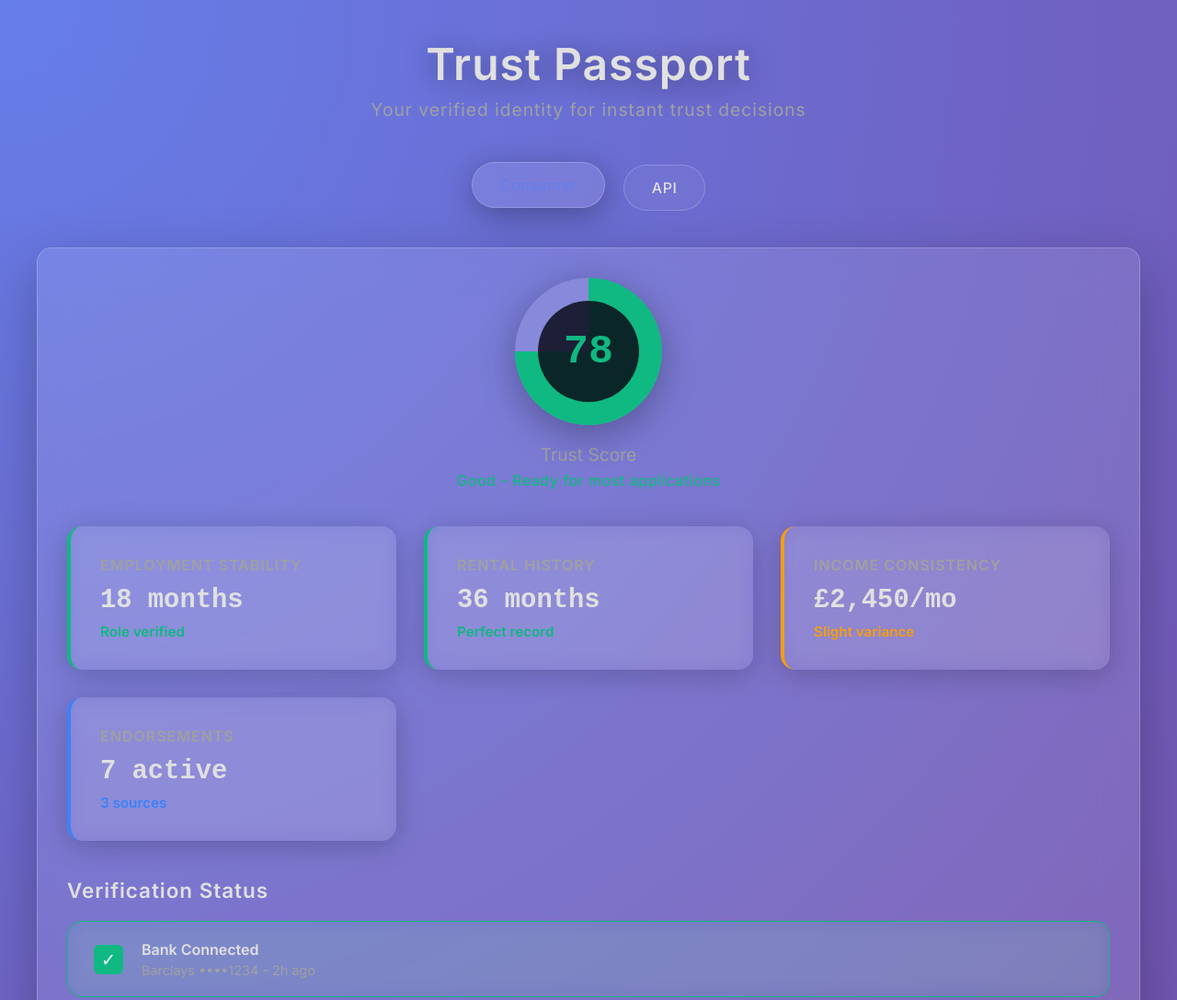
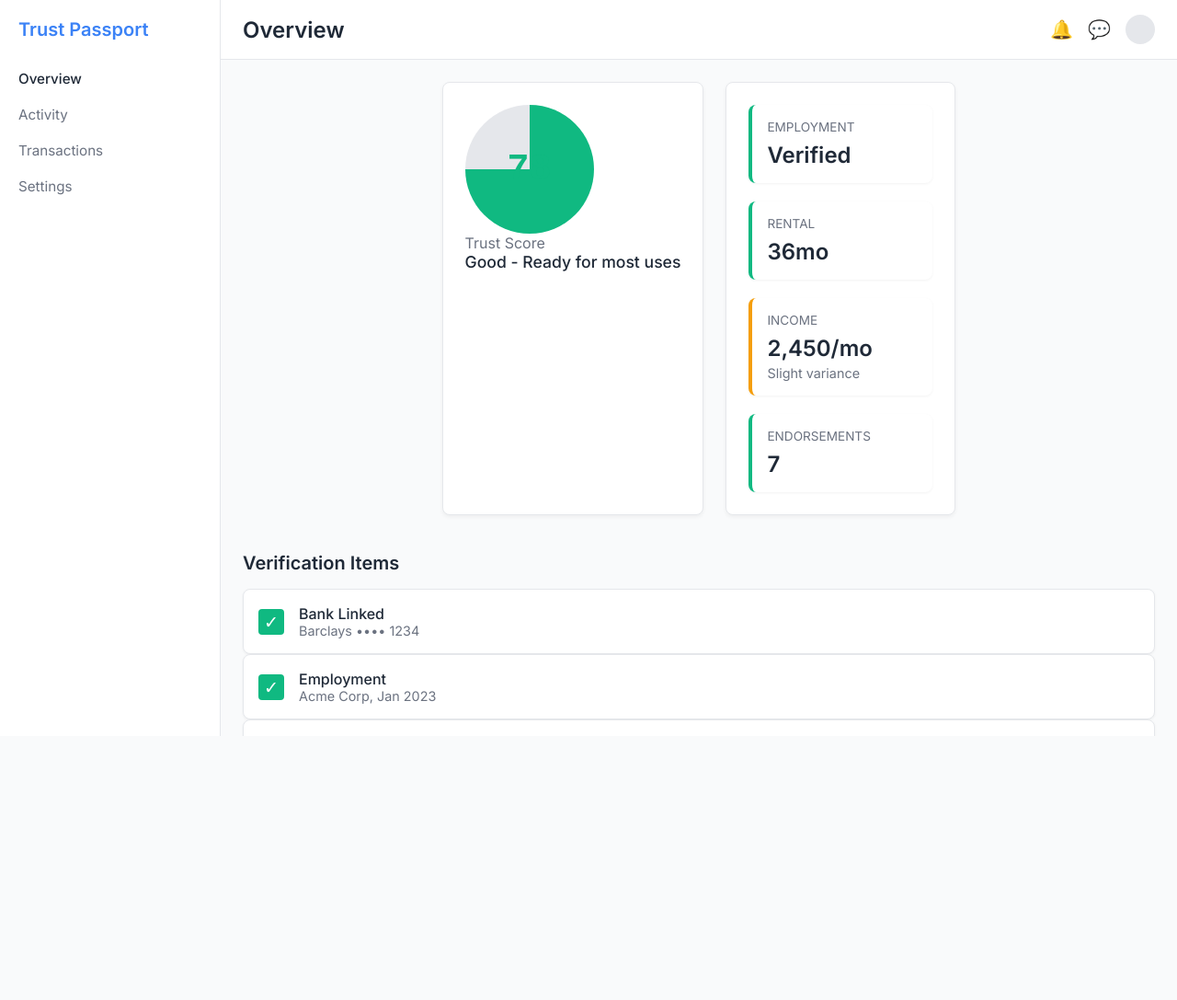
Before and after one commit to lukevonbergen/TrustPassport, a plain HTML site: page index.html in a window 1280 px wide. Shown: the top 1087 px of the page at 92% size. After the commit the page ends 800 px from the top, so only its background shows below. Drawn offline with Linux system fonts and the light colour scheme.

Commit message:
Update index.html

```diff
--- a/index.html
+++ b/index.html
@@ -3,310 +3,326 @@
 <head>
   <meta charset="UTF-8">
   <meta name="viewport" content="width=device-width, initial-scale=1.0">
-  <title>Trust Passport Dashboard</title>
-  <!-- Google Font -->
+  <title>Trust Passport MVP</title>
   <link href="https://fonts.googleapis.com/css2?family=Inter:wght@300;400;500;600;700&display=swap" rel="stylesheet">
   <style>
     :root {
-      --primary: #667eea;
-      --secondary: #764ba2;
-      --accent: #10b981;
-      --warning: #f59e0b;
-      --info: #3b82f6;
-      --bg-dark: rgba(10, 14, 25, 0.85);
-      --bg-glass: rgba(255, 255, 255, 0.1);
-      --bg-light: rgba(255, 255, 255, 0.05);
-      --text-light: #e0e0e0;
-      --text-muted: #a0a0a0;
-      --radius: 16px;
-      --transition: 0.4s ease;
-      --spacing: 40px;
+      --primary: #3B82F6;
+      --secondary: #2563EB;
+      --accent: #10B981;
+      --warning: #F59E0B;
+      --danger: #EF4444;
+      --bg: #F9FAFB;
+      --card-bg: #FFFFFF;
+      --text: #1F2937;
+      --text-muted: #6B7280;
+      --border: #E5E7EB;
+      --radius: 8px;
+      --shadow: rgba(0, 0, 0, 0.05);
+      --transition: 0.2s;
     }
-    * {
-      margin: 0;
-      padding: 0;
-      box-sizing: border-box;
-      scroll-behavior: smooth;
-    }
+    * { margin: 0; padding: 0; box-sizing: border-box; }
     body {
       font-family: 'Inter', sans-serif;
-      background: radial-gradient(circle at top left, var(--primary), var(--secondary));
-      color: var(--text-light);
-      min-height: 100vh;
+      background: var(--bg);
+      color: var(--text);
       display: flex;
-      justify-content: center;
-      align-items: flex-start;
-      padding: var(--spacing);
+      height: 100vh;
+      overflow: hidden;
     }
-    .container {
-      width: 100%;
-      max-width: 1300px;
+    /* Sidebar */
+    .sidebar {
+      width: 240px;
+      background: var(--card-bg);
+      border-right: 1px solid var(--border);
+      padding: 20px;
+      display: flex;
+      flex-direction: column;
+    }
+    .sidebar h2 {
+      font-size: 1.25rem;
+      font-weight: 600;
+      margin-bottom: 2rem;
+      color: var(--primary);
+    }
+    .nav-item {
+      font-size: 0.95rem;
+      margin-bottom: 1.25rem;
+      cursor: pointer;
+      color: var(--text-muted);
+      transition: color var(--transition);
+    }
+    .nav-item.active, .nav-item:hover {
+      color: var(--text);
+      font-weight: 500;
+    }
+    /* Main Content */
+    .main {
+      flex: 1;
+      display: flex;
+      flex-direction: column;
+      overflow-y: auto;
     }
     header {
-      text-align: center;
-      margin-bottom: calc(var(--spacing) * 1.2);
-      letter-spacing: 1px;
+      background: var(--card-bg);
+      padding: 16px 24px;
+      border-bottom: 1px solid var(--border);
+      display: flex;
+      justify-content: space-between;
+      align-items: center;
     }
-    header h1 {
-      font-size: 3rem;
+    .header-left h1 {
+      font-size: 1.5rem;
       font-weight: 600;
-      margin-bottom: 8px;
-      text-shadow: 0 4px 30px rgba(0,0,0,0.4);
     }
-    header p {
-      font-size: 1.2rem;
+    .header-right {
+      display: flex;
+      align-items: center;
+      gap: 16px;
+    }
+    .header-right .icon {
+      font-size: 1.25rem;
       color: var(--text-muted);
+      cursor: pointer;
     }
-    nav.tabs {
-      display: flex;
+    .avatar {
+      width: 32px; height: 32px;
+      border-radius: 50%;
+      background: var(--border);
+    }
+    /* Content Sections */
+    .content {
+      padding: 24px;
+      display: none;
+      animation: fadeIn 0.3s ease;
+    }
+    .content.active { display: block; }
+    @keyframes fadeIn { from { opacity: 0; transform: translateY(10px);} to { opacity: 1; transform: translateY(0);} }
+    .section {
+      margin-bottom: 2.5rem;
+    }
+    .section-title {
+      font-size: 1.25rem;
+      font-weight: 600;
+      margin-bottom: 1rem;
+    }
+    /* Trust Score Card */
+    .card {
+      background: var(--card-bg);
+      border: 1px solid var(--border);
+      border-radius: var(--radius);
+      padding: 24px;
+      box-shadow: 0 2px 4px var(--shadow);
+    }
+    .flex { display: flex; gap: 24px; }
+    .flex-center { align-items: center; }
+    .trust-score {
       justify-content: center;
-      gap: 20px;
-      margin-bottom: var(--spacing);
-    }
-    .tab {
-      background: var(--bg-light);
-      padding: 14px 30px;
-      border-radius: 999px;
-      cursor: pointer;
-      font-weight: 500;
-      letter-spacing: 0.5px;
-      backdrop-filter: blur(10px);
-      border: 1px solid rgba(255,255,255,0.2);
-      transition: all var(--transition);
-    }
-    .tab.active,
-    .tab:hover {
-      background: var(--bg-glass);
-      color: var(--primary);
-      transform: translateY(-3px);
-      box-shadow: 0 8px 35px rgba(0,0,0,0.3);
-    }
-    .dashboard {
-      background: var(--bg-glass);
-      border: 1px solid rgba(255,255,255,0.2);
-      backdrop-filter: blur(20px);
-      border-radius: var(--radius);
-      padding: calc(var(--spacing) * 0.8);
-      box-shadow: 0 20px 60px rgba(0,0,0,0.25);
-      display: none;
-      margin-bottom: var(--spacing);
-    }
-    .dashboard.active { display: block; }
-    .trust-score {
-      text-align: center;
-      margin-bottom: var(--spacing);
     }
     .score-circle {
-      width: 160px;
-      height: 160px;
+      width: 140px; height: 140px;
       border-radius: 50%;
-      background: conic-gradient(var(--accent) 0deg 270deg, rgba(255,255,255,0.1) 270deg 360deg);
+      background: conic-gradient(var(--accent) 0deg 270deg, var(--border) 270deg 360deg);
+      display: flex; align-items: center; justify-content: center;
+      margin-right: 24px;
+    }
+    .score-num {
+      font-size: 2.5rem;
+      font-weight: 700;
+      color: var(--accent);
+      font-family: monospace;
+    }
+    .score-details {
+      display: flex; flex-direction: column;
+      justify-content: center;
+    }
+    .score-label { font-size: 1rem; color: var(--text-muted); }
+    .score-text { font-size: 1.1rem; font-weight: 500; color: var(--text); }
+    /* Metrics Grid */
+    .metrics-grid {
+      display: grid;
+      grid-template-columns: repeat(auto-fit, minmax(200px, 1fr));
+      gap: 20px;
+    }
+    .metric {
+      padding: 16px;
+      border-radius: var(--radius);
+      background: var(--card-bg);
+      border-left: 4px solid var(--accent);
+      box-shadow: 0 1px 3px var(--shadow);
+    }
+    .metric.warning { border-left-color: var(--warning); }
+    .metric.danger  { border-left-color: var(--danger); }
+    .metric .title { font-size: 0.85rem; text-transform: uppercase; color: var(--text-muted); margin-bottom: 8px; }
+    .metric .value { font-size: 1.5rem; font-weight: 600; color: var(--text); }
+    .metric .status { font-size: 0.9rem; color: var(--text-muted); margin-top: 4px; }
+    /* Verification List */
+    .list-item {
+      background: var(--card-bg);
+      border: 1px solid var(--border);
+      border-radius: var(--radius);
+      padding: 16px;
       display: flex;
       align-items: center;
-      justify-content: center;
-      margin: 0 auto 20px;
-      position: relative;
-      box-shadow: 0 10px 40px rgba(0,0,0,0.3);
+      gap: 16px;
+      box-shadow: 0 1px 3px var(--shadow);
+      transition: background var(--transition);
     }
-    .score-circle::before {
-      content: '';
-      width: 110px;
-      height: 110px;
-      background: var(--bg-dark);
+    .list-item:hover { background: #FFFFFF; }
+    .list-item .icon {
+      font-size: 1.2rem;
+      width: 28px; height: 28px;
+      display: flex; align-items: center; justify-content: center;
+      color: #FFF; border-radius: 4px;
+    }
+    .list-item.verified .icon { background: var(--accent); }
+    .list-item.pending  .icon { background: var(--warning); }
+    .list-item.failed   .icon { background: var(--danger); }
+    .list-item .text { flex: 1; }
+    .list-item .text .heading { font-weight: 500; }
+    .list-item .text .sub { font-size: 0.9rem; color: var(--text-muted); }
+    /* Table for Transactions */
+    table {
+      width: 100%; border-collapse: collapse;
+      background: var(--card-bg); border: 1px solid var(--border);
+      border-radius: var(--radius); overflow: hidden;
+      box-shadow: 0 1px 3px var(--shadow);
+    }
+    th, td {
+      padding: 12px 16px; text-align: left; font-size: 0.9rem;
+    }
+    th { background: var(--bg); font-weight: 600; color: var(--text);
+      border-bottom: 1px solid var(--border);
+    }
+    tr:not(:last-child) td { border-bottom: 1px solid var(--border); }
+    /* Toggle Switch */
+    .toggle {
+      position: relative; width: 40px; height: 20px;
+    }
+    .toggle input { opacity: 0; width: 0; height: 0; }
+    .slider {
+      position: absolute; cursor: pointer;
+      top: 0; left: 0; right: 0; bottom: 0;
+      background: var(--border);
+      transition: .2s;
+      border-radius: 20px;
+    }
+    .slider:before {
+      position: absolute; content: "";
+      height: 16px; width: 16px;
+      left: 2px; bottom: 2px;
+      background: white;
+      transition: .2s;
       border-radius: 50%;
-      position: absolute;
     }
-    .score-number {
-      font-size: 2.8rem;
-      font-weight: 700;
-      color: var(--accent);
-      z-index: 1;
-      font-family: monospace;
-    }
-    .score-label {
-      font-size: 1.2rem;
-      color: var(--text-muted);
-      margin-bottom: 6px;
-    }
-    .score-description {
-      font-size: 1rem;
-      font-weight: 500;
-      letter-spacing: 0.5px;
-      color: var(--accent);
-    }
-    .metrics-grid {
-      display: grid;
-      grid-template-columns: repeat(auto-fit, minmax(300px, 1fr));
-      gap: 30px;
-      margin-bottom: var(--spacing);
-    }
-    .card {
-      background: var(--bg-light);
-      border-radius: var(--radius);
-      padding: 32px;
-      position: relative;
-      transition: all var(--transition);
-      border-left: 4px solid var(--accent);
-      backdrop-filter: blur(10px);
-      box-shadow: 0 6px 30px rgba(0,0,0,0.2);
-    }
-    .card:hover {
-      transform: translateY(-5px) scale(1.02);
-      box-shadow: 0 12px 45px rgba(0,0,0,0.35);
-    }
-    .card.warning { border-left-color: var(--warning); }
-    .card.info { border-left-color: var(--info); }
-    .card .title {
-      font-size: 1rem;
-      text-transform: uppercase;
-      color: var(--text-muted);
-      margin-bottom: 12px;
-      font-weight: 600;
-      letter-spacing: 1px;
-    }
-    .card .value {
-      font-size: 1.8rem;
-      font-weight: 700;
-      color: var(--text-light);
-      margin-bottom: 8px;
-      font-family: monospace;
-    }
-    .card .status {
-      font-size: 0.95rem;
-      font-weight: 600;
-      color: var(--accent);
-    }
-    .card.warning .status { color: var(--warning); }
-    .card.info .status { color: var(--info); }
-    .section {
-      margin-bottom: var(--spacing);
-    }
-    .section-title {
-      font-size: 1.4rem;
-      font-weight: 600;
-      margin-bottom: 20px;
-      color: var(--text-light);
-      letter-spacing: 1px;
-    }
-    .list { display: grid; gap: 20px; }
-    .item {
-      display: flex;
-      align-items: center;
-      background: var(--bg-light);
-      border-radius: var(--radius);
-      padding: 20px 28px;
-      border: 1px solid rgba(255,255,255,0.15);
-      backdrop-filter: blur(10px);
-      transition: all var(--transition);
-    }
-    .item:hover { transform: translateX(5px); }
-    .item.verified { background: rgba(16,185,129,0.1); border-color: var(--accent); }
-    .item.pending { background: rgba(245,158,11,0.1); border-color: var(--warning); }
-    .item.not-verified { background: var(--bg-light); border-color: rgba(255,255,255,0.15); }
-    .item .icon {
-      flex-shrink: 0;
-      width: 32px;
-      height: 32px;
-      display: flex;
-      align-items: center;
-      justify-content: center;
-      font-size: 1.2rem;
-      color: #fff;
-      margin-right: 20px;
-      border-radius: 6px;
-    }
-    .item.verified .icon { background: var(--accent); }
-    .item.pending .icon { background: var(--warning); }
-    .item.not-verified .icon { background: var(--text-muted); }
-    .item .text .title { font-weight: 600; font-size: 1rem; margin-bottom: 4px; }
-    .item .text .subtitle { font-size: 0.9rem; color: var(--text-muted); }
-    .share {
-      text-align: center;
-      margin-top: var(--spacing);
-    }
-    .btn {
-      padding: 14px 36px;
-      border-radius: 999px;
-      font-weight: 600;
-      cursor: pointer;
-      letter-spacing: 1px;
-      transition: transform var(--transition);
-      border: none;
-    }
-    .btn.primary {
-      background: linear-gradient(135deg, var(--primary), var(--secondary));
-      color: #fff;
-      margin: 0 12px;
-      box-shadow: 0 6px 30px rgba(0,0,0,0.3);
-    }
-    .btn.secondary {
-      background: transparent;
-      color: var(--primary);
-      border: 2px solid var(--primary);
-      margin: 0 12px;
-    }
-    .btn:hover { transform: translateY(-3px) scale(1.03); }
+    input:checked + .slider { background: var(--accent); }
+    input:checked + .slider:before { transform: translateX(20px); }
   </style>
 </head>
 <body>
-  <div class="container">
+  <aside class="sidebar">
+    <h2>Trust Passport</h2>
+    <div class="nav-item active" onclick="openTab('overview')">Overview</div>
+    <div class="nav-item" onclick="openTab('activity')">Activity</div>
+    <div class="nav-item" onclick="openTab('transactions')">Transactions</div>
+    <div class="nav-item" onclick="openTab('settings')">Settings</div>
+  </aside>
+  <div class="main">
     <header>
-      <h1>Trust Passport</h1>
-      <p>Your verified identity for instant trust decisions</p>
+      <div class="header-left"><h1 id="page-title">Overview</h1></div>
+      <div class="header-right">
+        <div class="icon">🔔</div>
+        <div class="icon">💬</div>
+        <div class="avatar"></div>
+      </div>
     </header>
-    <nav class="tabs">
-      <div class="tab active" onclick="switchTab('consumer')">Consumer</div>
-      <div class="tab" onclick="switchTab('api')">API</div>
-    </nav>
-    <!-- Dashboards -->
-    <section id="consumer" class="dashboard active">
-      <div class="trust-score">
-        <div class="score-circle"><div class="score-number">78</div></div>
-        <div class="score-label">Trust Score</div>
-        <div class="score-description">Good - Ready for most applications</div>
+    <!-- Overview -->
+    <section id="overview" class="content active">
+      <div class="section trust-score flex">
+        <div class="card flex-center trust-score">
+          <div class="score-circle"><div class="score-num">78</div></div>
+          <div class="score-details">
+            <div class="score-label">Trust Score</div>
+            <div class="score-text">Good - Ready for most uses</div>
+          </div>
+        </div>
+        <div class="card metrics-grid">
+          <div class="metric"><div class="title">Employment</div><div class="value">Verified</div></div>
+          <div class="metric"><div class="title">Rental</div><div class="value">36mo</div></div>
+          <div class="metric warning"><div class="title">Income</div><div class="value">2,450/mo</div><div class="status">Slight variance</div></div>
+          <div class="metric"><div class="title">Endorsements</div><div class="value">7</div></div>
+        </div>
       </div>
-      <div class="metrics-grid">
-        <div class="card"><div class="title">Employment Stability</div><div class="value">18 months</div><div class="status">Role verified</div></div>
-        <div class="card"><div class="title">Rental History</div><div class="value">36 months</div><div class="status">Perfect record</div></div>
-        <div class="card warning"><div class="title">Income Consistency</div><div class="value">£2,450/mo</div><div class="status">Slight variance</div></div>
-        <div class="card info"><div class="title">Endorsements</div><div class="value">7 active</div><div class="status">3 sources</div></div>
+      <div class="section">
+        <div class="section-title">Verification Items</div>
+        <div class="list-item verified"><div class="icon">✓</div><div class="text"><div class="heading">Bank Linked</div><div class="sub">Barclays •••• 1234</div></div></div>
+        <div class="list-item verified"><div class="icon">✓</div><div class="text"><div class="heading">Employment</div><div class="sub">Acme Corp, Jan 2023</div></div></div>
+        <div class="list-item pending"><div class="icon">⏳</div><div class="text"><div class="heading">References</div><div class="sub">2 of 3</div></div></div>
+        <div class="list-item failed"><div class="icon">✖</div><div class="text"><div class="heading">Utilities</div><div class="sub">Not connected</div></div></div>
       </div>
-      <div class="section"><div class="section-title">Verification Status</div><div class="list">
-        <div class="item verified"><div class="icon">✓</div><div class="text"><div class="title">Bank Connected</div><div class="subtitle">Barclays ••••1234 - 2h ago</div></div></div>
-        <div class="item verified"><div class="icon">✓</div><div class="text"><div class="title">Employment Verified</div><div class="subtitle">Acme Corp - Since Jan 2023</div></div></div>
-        <div class="item verified"><div class="icon">✓</div><div class="text"><div class="title">Rental Payments</div><div class="subtitle">36 consecutive months</div></div></div>
-        <div class="item pending"><div class="icon">⏳</div><div class="text"><div class="title">Professional References</div><div class="subtitle">2 of 3 confirmed</div></div></div>
-        <div class="item not-verified"><div class="icon">+</div><div class="text"><div class="title">Utilities Account</div><div class="subtitle">Connect to improve</div></div></div>
-      </div></div>
-      <div class="share"><button class="btn primary">Share Link</button><button class="btn secondary">Download PDF</button></div>
     </section>
-    <section id="api" class="dashboard">
-      <div class="metrics-grid">
-        <div class="card"><div class="title">API Calls Today</div><div class="value">1,247</div></div>
-        <div class="card"><div class="title">Approval Rate Lift</div><div class="value">94.2%</div></div>
-        <div class="card warning"><div class="title">Default Rate</div><div class="value">2.3%</div><div class="status">Monitor</div></div>
-        <div class="card info"><div class="title">Verified Users</div><div class="value">856</div></div>
+    <!-- Activity -->
+    <section id="activity" class="content">
+      <div class="section">
+        <div class="section-title">Recent Assessments</div>
+        <div class="list-item"><div class="icon">🔍</div><div class="text"><div class="heading">usr_7823 - Score 82</div><div class="sub">Rental approved 2m ago</div></div></div>
+        <div class="list-item"><div class="icon">🔍</div><div class="text"><div class="heading">usr_7821 - Score 67</div><div class="sub">Manual review 15m ago</div></div></div>
+        <div class="list-item"><div class="icon">🔍</div><div class="text"><div class="heading">usr_7819 - Score 89</div><div class="sub">Employment ok 1h ago</div></div></div>
       </div>
-      <div class="section"><div class="section-title">Recent Assessments</div><div class="list">
-        <div class="item"><div class="text"><div class="title">usr_7823 - Score: 82</div><div class="subtitle">Rental approved</div></div><div class="subtitle">2m ago</div></div>
-        <div class="item"><div class="text"><div class="title">usr_7821 - Score: 67</div><div class="subtitle">Manual review</div></div><div class="subtitle">15m ago</div></div>
-        <div class="item"><div class="text"><div class="title">usr_7819 - Score: 89</div><div class="subtitle">Employment ok</div></div><div class="subtitle">1h ago</div></div>
-        <div class="item"><div class="text"><div class="title">usr_7817 - Score: 45</div><div class="subtitle">Insufficient data</div></div><div class="subtitle">2h ago</div></div>
-      </div></div>
-      <div class="section"><div class="section-title">Integration Status</div><div class="list">
-        <div class="item verified"><div class="icon">✓</div><div class="text"><div class="title">Webhooks</div><div class="subtitle">99.9% uptime</div></div></div>
-        <div class="item verified"><div class="icon">✓</div><div class="text"><div class="title">Data Sources</div><div class="subtitle">5 providers</div></div></div>
-        <div class="item pending"><div class="icon">⏳</div><div class="text"><div class="title">Compliance</div><div class="subtitle">GDPR review</div></div></div>
-      </div></div>
+      <div class="section">
+        <div class="section-title">API Stats</div>
+        <div class="metrics-grid">
+          <div class="metric"><div class="title">Calls Today</div><div class="value">1,247</div></div>
+          <div class="metric"><div class="title">Approval Lift</div><div class="value">94.2%</div></div>
+          <div class="metric danger"><div class="title">Default Rate</div><div class="value">2.3%</div></div>
+        </div>
+      </div>
+    </section>
+    <!-- Transactions -->
+    <section id="transactions" class="content">
+      <div class="section">
+        <div class="section-title">Recent Transactions</div>
+        <table>
+          <thead><tr><th>Date</th><th>Type</th><th>Amount</th><th>Status</th></tr></thead>
+          <tbody>
+            <tr><td>2025-06-25</td><td>Rental Payment</td><td>£1,200</td><td>Completed</td></tr>
+            <tr><td>2025-06-20</td><td>Utility Bill</td><td>£85</td><td>Pending</td></tr>
+            <tr><td>2025-06-15</td><td>Salary Incoming</td><td>£2,500</td><td>Completed</td></tr>
+          </tbody>
+        </table>
+      </div>
+    </section>
+    <!-- Settings -->
+    <section id="settings" class="content">
+      <div class="section">
+        <div class="section-title">Account Settings</div>
+        <div class="list-item"><div class="icon">👤</div><div class="text"><div class="heading">Profile</div><div class="sub">Edit personal info</div></div></div>
+        <div class="list-item"><div class="icon">🔒</div><div class="text"><div class="heading">Security</div><div class="sub">Change password</div></div></div>
+        <div class="list-item"><div class="icon">🌐</div><div class="text"><div class="heading">Notifications</div><div class="sub">Email, SMS</div></div></div>
+      </div>
+      <div class="section">
+        <div class="section-title">Preferences</div>
+        <div class="flex-center"><label>Dark Mode</label><div class="toggle"><input type="checkbox" id="theme-toggle"><span class="slider"></span></div></div>
+      </div>
     </section>
   </div>
   <script>
-    function switchTab(tab) {
-      document.querySelectorAll('.dashboard').forEach(s => s.classList.remove('active'));
-      document.querySelectorAll('.tab').forEach(t => t.classList.remove('active'));
-      document.getElementById(tab).classList.add('active');
-      document.querySelector(`.tab[onclick*='${tab}']`).classList.add('active');
+    function openTab(id) {
+      document.querySelectorAll('.nav-item').forEach(n => n.classList.remove('active'));
+      event.target.classList.add('active');
+      document.querySelectorAll('.content').forEach(c => c.classList.remove('active'));
+      document.getElementById(id).classList.add('active');
+      document.getElementById('page-title').textContent = id.charAt(0).toUpperCase() + id.slice(1);
     }
+    document.getElementById('theme-toggle').addEventListener('change', function() {
+      document.body.classList.toggle('dark');
+      if(this.checked) {
+        document.documentElement.style.setProperty('--bg', '#1F2937');
+        document.documentElement.style.setProperty('--card-bg', '#374151');
+        document.documentElement.style.setProperty('--text', '#F9FAFB');
+        document.documentElement.style.setProperty('--border', '#4B5563');
+      } else location.reload();
+    });
   </script>
 </body>
 </html>
```
